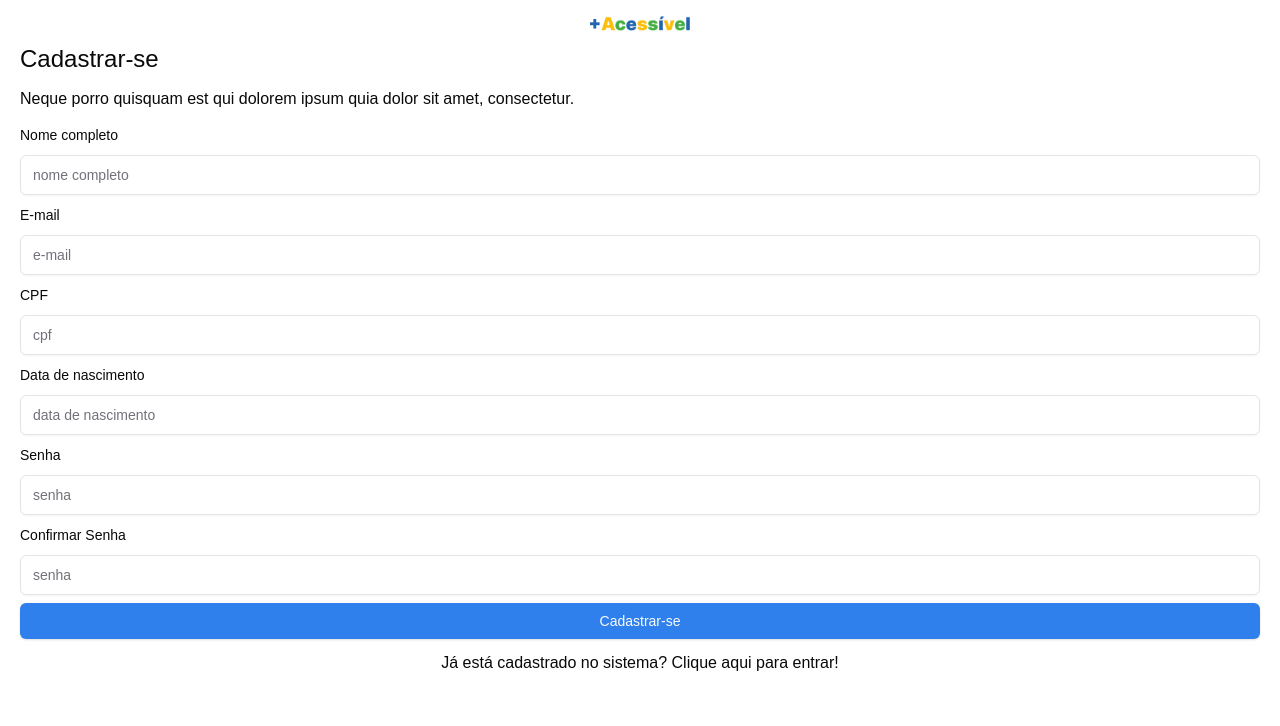
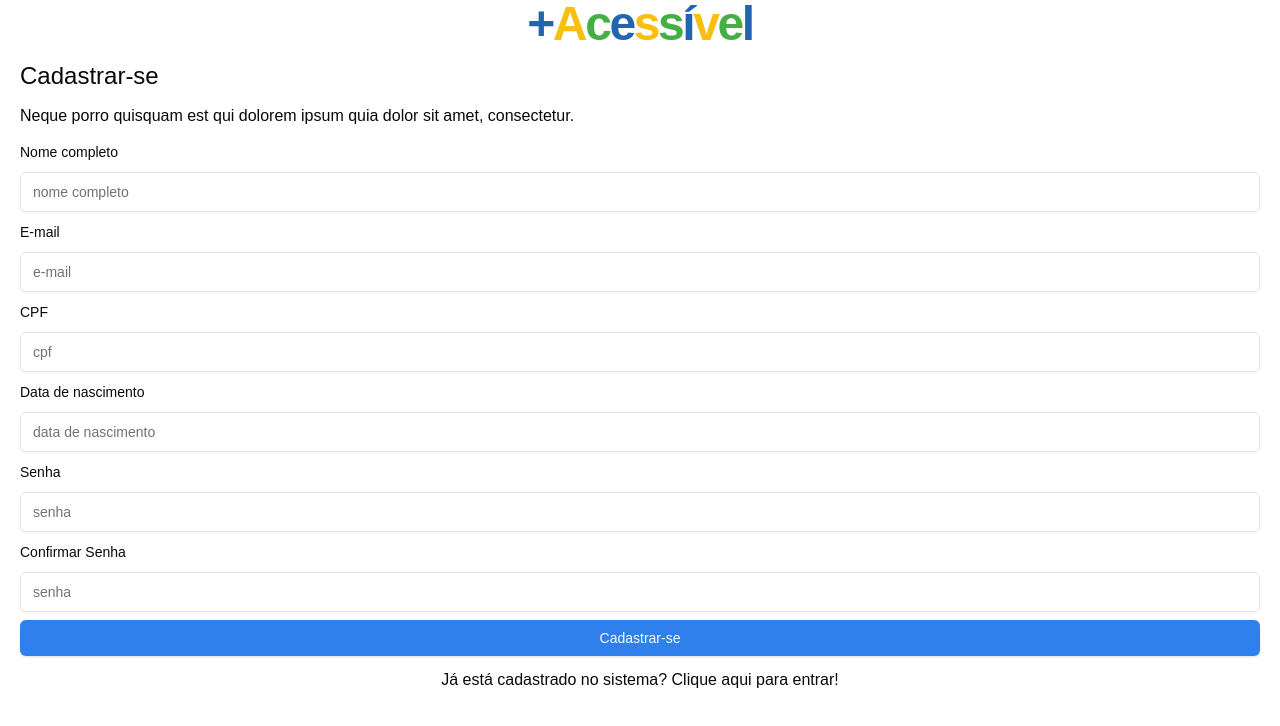
Before and after one commit to ClaudioRibeiro2/acessivel-front-2024, a Next.js app: page /user/register in a window 1280 px wide. Shown: the top 726 px of the page. Built offline with nearby package versions, Linux system fonts and the light colour scheme.

Commit message:
feat: Added cva in AcessivelIcon to change the text align of the component effortlessly.

```diff
--- a/src/app/user/register/page.js
+++ b/src/app/user/register/page.js
@@ -1,20 +1,10 @@
-import LogoAcessivel from "@/assets/img/+Acessível.png";
 import Link from "next/link";
-import Image from "next/image";
-import { RegisterUserForm } from "@/components";
+import { AcessivelIcon, RegisterUserForm } from "@/components";
 
 export default function SignupUser() {
   return (
     <div className="gridMobile">
-      <Link href="/">
-        <Image
-          className="m-auto mt-4"
-          src={LogoAcessivel}
-          alt="Logo"
-          width={100}
-          height={100}
-        />
-      </Link>
+      <AcessivelIcon/>
       <div className="mt-3">
         <h1 className="text-2xl">Cadastrar-se</h1>
         <p className="my-3">
--- a/src/components/AcessivelIcon.js
+++ b/src/components/AcessivelIcon.js
@@ -1,8 +1,24 @@
+import { cva } from "class-variance-authority";
 import Link from "next/link";
 
-export default function AcessivelIcon() {
+const iconVariants = cva(
+  "font-black align-middle tracking-tighter text-3xl md:text-4xl lg:text-5xl",
+    {
+    variants: {
+      textAlign: {
+        center: 'text-center',
+        left: 'text-left',
+        right: 'text-right',
+      }
+    },
+    defaultVariants: {
+      textAlign: 'center'
+    }
+  }
+);
+export default function AcessivelIcon({ textAlign = 'center' }) {
   return (
-    <p className="font-black text-3xl md:text-4xl lg:text-5xl ">
+    <p className={iconVariants({ textAlign })}>
       <Link href="/">
         <span className="text-blue-acessivel">+</span>
         <span className="text-yellow-acessivel">A</span>
```
